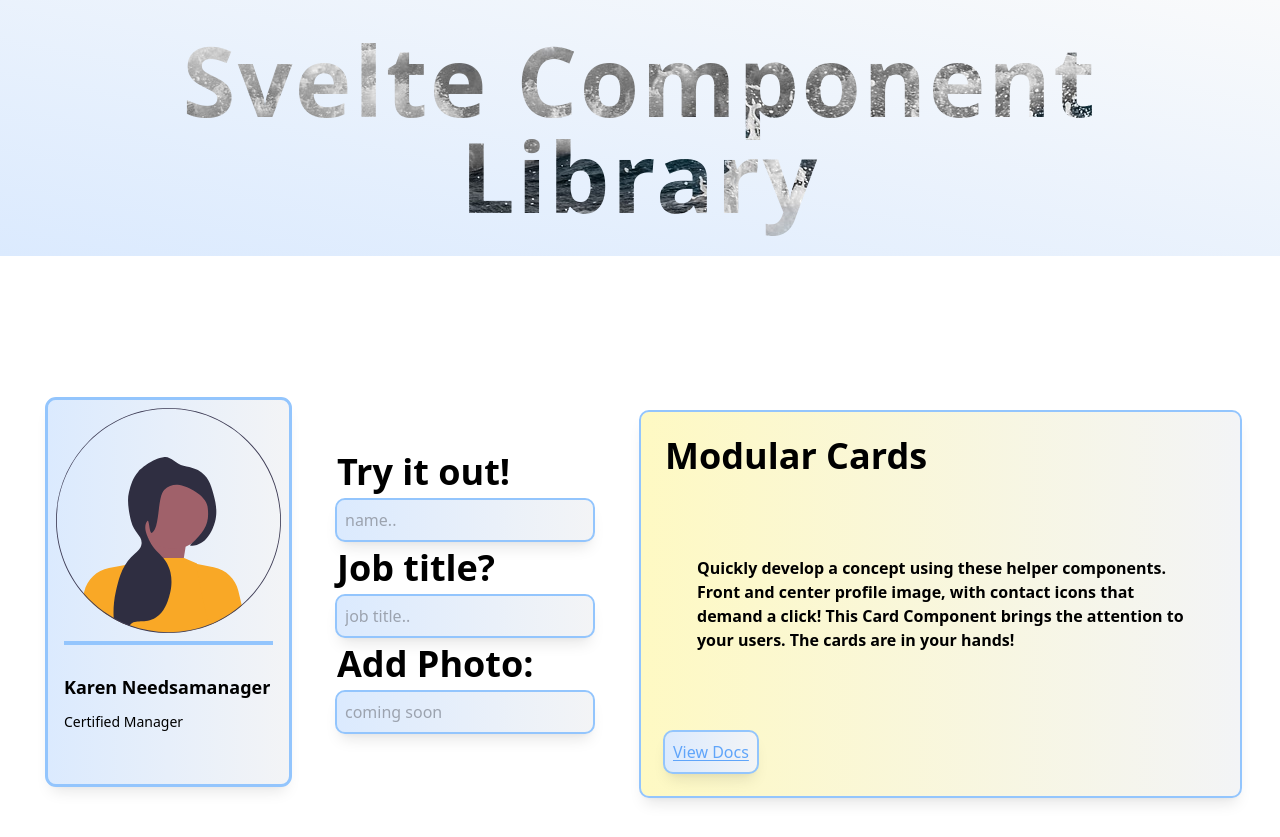
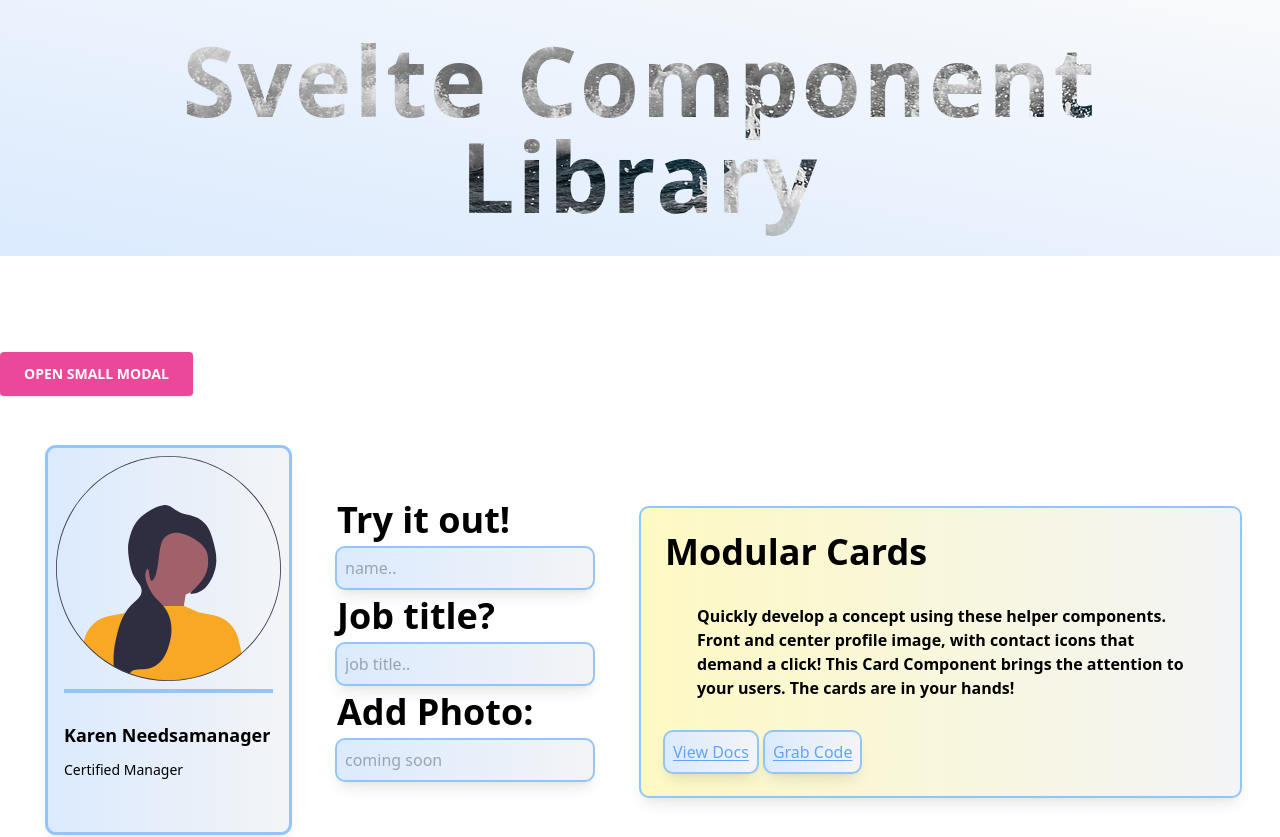
Before and after one commit to GummyGuppy/Svelte-Component-Library, a SvelteKit app: page / in a window 1280 px wide. Shown: the top 837 px of the page. Built offline with nearby package versions, Linux system fonts and the light colour scheme; some icons are missing.

Commit message:
flex changes

```diff
--- a/src/routes/+layout.svelte
+++ b/src/routes/+layout.svelte
@@ -1,6 +1,13 @@
 <script>
     import "../app.css";
     import Footer from './Footer.svelte'
+
+    let showModal = false;
+
+function toggleModal(){
+  showModal = !showModal;
+}
+
   </script>
 
   <div class="font-extrabold flex justify-center text-center items-center bg-gradient-to-tr from-blue-100 to-gray-50 w-screen mb-24 lg:h-64">
@@ -8,5 +15,52 @@
       Svelte Component Library
     </h1>
   </div>
+
+  <button class="bg-pink-500 text-white active:bg-pink-600 font-bold uppercase text-sm px-6 py-3 rounded shadow hover:shadow-lg outline-none focus:outline-none mr-1 mb-1 ease-linear transition-all duration-150" type="button" on:click={toggleModal}>
+    Open small modal
+  </button>
+  {#if showModal}
+  <div class="overflow-x-hidden overflow-y-auto fixed inset-0 z-50 outline-none focus:outline-none justify-center items-center flex">
+    <div class="relative w-auto my-6 mx-auto max-w-sm">
+      <!--content-->
+      <div class="border-0 rounded-lg shadow-lg relative flex flex-col w-full bg-white outline-none focus:outline-none">
+        <!--header-->
+        <div class="flex items-start justify-between p-5 border-b border-solid border-blueGray-200 rounded-t">
+          <h3 class="text-3xl font-semibold">
+            Modal Title
+          </h3>
+          <button class="p-1 ml-auto bg-transparent border-0 text-black opacity-5 float-right text-3xl leading-none font-semibold outline-none focus:outline-none" on:click={toggleModal}>
+            <span class="bg-transparent text-black opacity-5 h-6 w-6 text-2xl block outline-none focus:outline-none">
+              ×
+            </span>
+          </button>
+        </div>
+        <!--body-->
+        <div class="relative p-6 flex-auto">
+          <p class="my-4 text-blueGray-500 text-lg leading-relaxed">
+            I always felt like I could do anything. That’s the main
+            thing people are controlled by! Thoughts- their perception
+            of themselves! They're slowed down by their perception of
+            themselves. If you're taught you can’t do anything, you
+            won’t do anything. I was taught I could do everything.
+          </p>
+        </div>
+        <!--footer-->
+        <div class="flex items-center justify-end p-6 border-t border-solid border-blueGray-200 rounded-b">
+          <button class="text-red-500 background-transparent font-bold uppercase px-6 py-2 text-sm outline-none focus:outline-none mr-1 mb-1 ease-linear transition-all duration-150" type="button" on:click={toggleModal}>
+            Close
+          </button>
+          <button class="bg-emerald-500 text-white active:bg-emerald-600 font-bold uppercase text-sm px-6 py-3 rounded shadow hover:shadow-lg outline-none focus:outline-none mr-1 mb-1 ease-linear transition-all duration-150" type="button" on:click={toggleModal}>
+            Save Changes
+          </button>
+        </div>
+      </div>
+    </div>
+  </div>
+  <div class="opacity-25 fixed inset-0 z-40 bg-black"></div>
+  {/if}
+
+
+
   <slot />
   <Footer/>
--- a/src/routes/Components/Card.svelte
+++ b/src/routes/Components/Card.svelte
@@ -72,7 +72,7 @@
     to-gray-100 p-2 w-64 outline outline-2 outline-blue-300 rounded-lg shadow-lg focus:outline-none' />
 </div>
 
-    <div class=" flex flex-col justify-between h-96 w-3/4 lg:ml-12 sm:mr-10 mt-6 bg-gradient-to-r from-yellow-100
+    <div class=" flex flex-col justify-between w-3/4 lg:ml-12 sm:mr-10 mt-6 bg-gradient-to-r from-yellow-100
     to-gray-100 p-6 outline outline-2  outline-blue-300 rounded-lg shadow-lg">
 
 
@@ -81,12 +81,21 @@
                 Front and center profile image, with contact icons that demand a click! This Card Component
                 brings the attention to your users. The cards are in your hands!  </p>
 
+            <div class="flex gap-2">
                 <h3 class="bg-gradient-to-r from-blue-100 self-center lg:self-start
                 to-gray-100 p-2 outline w-fit outline-2 outline-blue-300 rounded-lg shadow-lg">
                     <a href="https://github.com/GummyGuppy/Svelte-Component-Library/blob/master/README.md"
                         target="_blank"
                         class="text-blue-400 underline underline-offset-2">View Docs</a>
                 </h3>
+                <h3 class="bg-gradient-to-r from-blue-100 self-center lg:self-start
+                to-gray-100 p-2 outline w-fit outline-2 outline-blue-300 rounded-lg shadow-lg">
+                    <a href="https://github.com/GummyGuppy/Svelte-Component-Library/blob/master/README.md"
+                        target="_blank"
+                        class="text-blue-400 underline underline-offset-2">Grab Code</a>
+                </h3>
+            </div>
+
 
 
 
```
Lines whose indentation alone changed are shown as unchanged.
